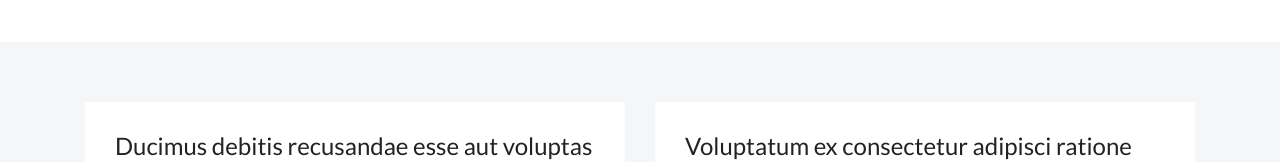
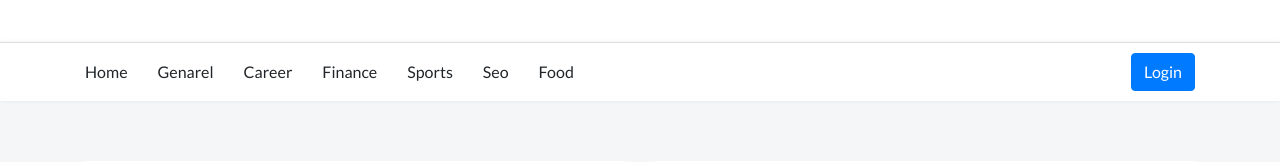
Before and after one commit to mdshifut/react-simple-blog-app, a React (Create React App) app: page / in a window 1280 px wide. Shown: the part 196-358 px from the top of the page. Built offline with nearby package versions, Linux system fonts and the light colour scheme; data requests are answered from the project's data file.

Commit message:
Navigation implimented

```diff
--- a/jsonserver/db.json
+++ b/jsonserver/db.json
@@ -7,10 +7,11 @@
     "Seo",
     "Food"
   ],
- "posts": [{
+  "posts": [
+    {
       "title": "Ducimus debitis recusandae esse aut voluptas perferendis.",
       "content": "Eveniet ipsam ut rem veniam. Est praesentium fugit ad quam ipsa dicta. Corporis odit qui asperiores. Et ut aut.\n \rPossimus debitis soluta ut quia assumenda ut. Ut deserunt in quaerat. Praesentium unde fugiat. Provident totam dolor tenetur molestias minima numquam.\n \rEos quaerat animi ullam beatae delectus excepturi nihil. Aut vitae vitae. Odit iure aut magni.",
-   "imageURL": "https://loremflickr.com/640/360",
+      "imageURL": "https://images.pexels.com/photos/908284/pexels-photo-908284.jpeg?auto=compress&cs=tinysrgb&h=650&w=940",
       "author": "Marielle",
       "publish": "December",
       "category": "Finance",
@@ -19,7 +20,7 @@
     {
       "title": "Voluptatum ex consectetur adipisci ratione dolore atque nihil voluptates.",
       "content": "Est dolor laborum ratione rerum exercitationem sint nihil qui. Quidem cumque optio. Dolore enim consequatur.\n \rAut animi est alias deleniti placeat totam ut ea. Et excepturi velit porro id illum reiciendis sed aliquid labore. Rerum ut numquam in earum velit. Sequi enim officiis maxime occaecati illum. Sunt culpa distinctio optio tempora dignissimos eaque quod.\n \rCum ipsa deserunt quo consequatur sapiente occaecati commodi in assumenda. Et odio magni rerum ea ducimus magni beatae. Voluptatem vel ut aut possimus ut et.",
-   "imageURL": "https://loremflickr.com/640/360",
+      "imageURL": "https://images.pexels.com/photos/1068523/pexels-photo-1068523.jpeg?auto=compress&cs=tinysrgb&h=650&w=940",
       "author": "Julia",
       "publish": "September",
       "category": "Sports",
@@ -28,7 +29,7 @@
     {
       "title": "Quasi porro dignissimos ut et veritatis recusandae illum.",
       "content": "Occaecati officiis veritatis consequatur voluptatum tempore dolor labore. Eos aut voluptatem. Illum iure unde. Nihil ut vero sint possimus omnis voluptatum. Aut numquam ducimus doloribus aut illum molestiae.\n \rAut impedit sed et tenetur voluptatum quaerat repellendus. Molestias praesentium molestiae necessitatibus. Corrupti doloribus sed autem quis maiores. Dolores rerum rerum. Tenetur dolores omnis.\n \rTenetur id velit sit nesciunt adipisci doloribus eum. Autem dolor quia libero nam nam corporis. Laborum inventore expedita quidem saepe quis.",
-   "imageURL": "https://loremflickr.com/640/360",
+      "imageURL": "https://images.pexels.com/photos/256219/pexels-photo-256219.jpeg?auto=compress&cs=tinysrgb&h=650&w=940",
       "author": "Domenick",
       "publish": "December",
       "category": "Seo",
@@ -37,7 +38,7 @@
     {
       "title": "Quibusdam illum iure enim.",
       "content": "Nostrum est cumque culpa. Recusandae et eos est accusantium animi at sit aut. Et omnis corrupti. Eligendi at quis consequatur corporis vitae vel voluptate. Ipsa labore non officia. Officiis a natus molestiae est.\n \rEos magni quia consectetur placeat qui fugit est nihil. Et et quasi sit qui corrupti adipisci voluptatibus dicta autem. Aut dolorum et sit qui repellendus sed cumque. Laudantium consectetur aut aut repudiandae quo odit tempora eum. Nihil praesentium ratione aut facere ipsam dolorum. In architecto quo ab.\n \rSit aut perspiciatis autem. Aspernatur laboriosam vel eaque excepturi beatae esse sit labore nam. Tempore quasi natus amet nihil quo perferendis voluptatem. Voluptas omnis corporis possimus quis expedita iure quas quaerat. Omnis dolorem iste est. A omnis sint laborum soluta pariatur aut odit dolor iusto.",
-   "imageURL": "https://loremflickr.com/640/360",
+      "imageURL": "https://images.pexels.com/photos/834949/pexels-photo-834949.jpeg?auto=compress&cs=tinysrgb&h=650&w=940",
       "author": "Conner",
       "publish": "June",
       "category": "Food",
@@ -46,7 +47,7 @@
     {
       "title": "Qui aliquam reprehenderit aliquid quas.",
       "content": "Qui est nihil itaque. Et distinctio ea deleniti nesciunt saepe animi dolore tenetur. Minima et magnam hic aliquid. Qui quaerat sequi. Quidem est et temporibus nihil aut in omnis.\n \rCumque quia consectetur sequi facere corrupti molestiae ab. Ut veniam in numquam consequatur quia eaque eaque laborum. Quidem nihil architecto fugiat nulla eveniet repellendus nostrum. Ut sint qui laborum. Non vero iure omnis doloremque temporibus ut minima cumque.\n \rPariatur voluptatem sit eum itaque repudiandae autem cum. Fugit sit soluta. Numquam molestias harum accusamus quaerat quidem est quibusdam. Reiciendis ut eum consequatur et omnis nulla.",
-   "imageURL": "https://loremflickr.com/640/360",
+      "imageURL": "https://images.pexels.com/photos/355988/pexels-photo-355988.jpeg?auto=compress&cs=tinysrgb&h=650&w=940",
       "author": "Alexander",
       "publish": "December",
       "category": "Genarel",
@@ -222,6 +223,15 @@
       "publish": "October",
       "category": "Career",
       "id": 26
+    },
+    {
+      "title": "New tec",
+      "category": "Career",
+      "author": "Shifut",
+      "imageURL": "https://images.pexels.com/photos/908284/pexels-photo-908284.jpeg?auto=compress&cs=tinysrgb&h=650&w=940",
+      "content": "thislsldfkj sdlkfjl ",
+      "publish": "October",
+      "id": 27
     }
   ],
   "comments": [],
--- a/src/components/blog-page/Blog.scss
+++ b/src/components/blog-page/Blog.scss
@@ -1,6 +1,28 @@
 @import url('https://fonts.googleapis.com/css?family=Lato:100,100i,300,300i,400,400i,700,700i,900,900i');
 .section-padding {
     padding: 60px 0;
+}
+
+.main-nav {
+    background-color: #fff;
+    border-top: 1px solid #ddd;
+    box-shadow: 0 0 4px 0 rgba(0, 0, 0, 0.07);
+    padding: 10px 0;
+    ul {
+        padding: 0;
+        margin: 0;
+        list-style: none;
+        margin-left: -15px;
+        li {
+            display: inline-block;
+            padding: 7px 15px;
+            transition: 0.3s;
+            cursor: pointer;
+            &:hover {
+                color: #F2132D;
+            }
+        }
+    }
 }
 
 .blog-home {
--- a/src/components/blog-page/BlogBody.js
+++ b/src/components/blog-page/BlogBody.js
@@ -8,8 +8,10 @@ class BlogBody extends Component {
   };
   componentDidMount() {
     axios
-      .get('http://localhost:3000/posts')
+      .get(`http://localhost:3000/${this.props.navigator}`)
       .then(response => this.setState({ posts: response.data }));
+
+    console.log(this.props.navigator);
   }
   render() {
     return (
@@ -18,7 +20,7 @@ class BlogBody extends Component {
           <div className="row">
             {this.state.posts.map(post => {
               return (
-                <div class="col-md-6">
+                <div className="col-md-6" key={post.id}>
                   <SingleBlogPost {...post} />
                 </div>
               );
--- a/src/components/blog-page/BlogHome.js
+++ b/src/components/blog-page/BlogHome.js
@@ -2,13 +2,34 @@ import React, { Component } from 'react';
 import './Blog.scss';
 import Header from './Header';
 import BlogBody from './BlogBody';
+import Navigation from './Navigation';
 import Footer from './Footer';
 class BlogHome extends Component {
+  state = {
+    navigator: 'posts'
+  };
+
+  navClickHandeler = category => {
+    if (category === 'home') {
+      this.setState({
+        navigator: 'posts'
+      });
+    } else {
+      this.setState({
+        navigator: `posts?category=${category}`
+      });
+
+      console.log(this.state.navigator);
+    }
+  };
   render() {
     return (
       <div className="blog-home">
         <Header />
-        <BlogBody />
+
+        <Navigation navClickHandeler={this.navClickHandeler} />
+
+        <BlogBody navigator={this.state.navigator} />
         <Footer />
       </div>
     );
--- a/src/components/blog-page/Header.js
+++ b/src/components/blog-page/Header.js
@@ -7,7 +7,7 @@ class Header extends Component {
         <div className="container">
           <div className="row">
             <div className="col-12 text-center text-uppercase">
-              <div class="blog-home__main-header__text">
+              <div className="blog-home__main-header__text">
                 React
                 <h3>Blogger</h3>
                 Simple blogger template
--- /dev/null
+++ b/src/components/blog-page/Navigation.js
@@ -0,0 +1,48 @@
+import React, { Component } from 'react';
+import axios from 'axios';
+
+class Navigation extends Component {
+  state = {
+    categories: []
+  };
+
+  componentDidMount() {
+    axios
+      .get('http://localhost:3000/categories')
+      .then(response => this.setState({ categories: response.data }));
+  }
+  render() {
+    return (
+      <nav className="main-nav">
+        <div className="container">
+          <div className="row">
+            <div className="col-8">
+              <ul>
+                <li onClick={() => this.props.navClickHandeler('home')}>
+                  Home
+                </li>
+                {this.state.categories.map(category => {
+                  return (
+                    <li
+                      onClick={() => this.props.navClickHandeler(category)}
+                      key={category}
+                    >
+                      {category}
+                    </li>
+                  );
+                })}
+              </ul>
+            </div>
+            <div className="col-4 text-right">
+              <a href="/admin" className="login btn btn-primary">
+                Login
+              </a>
+            </div>
+          </div>
+        </div>
+      </nav>
+    );
+  }
+}
+
+export default Navigation;
```
Lines whose indentation alone changed are shown as unchanged.
